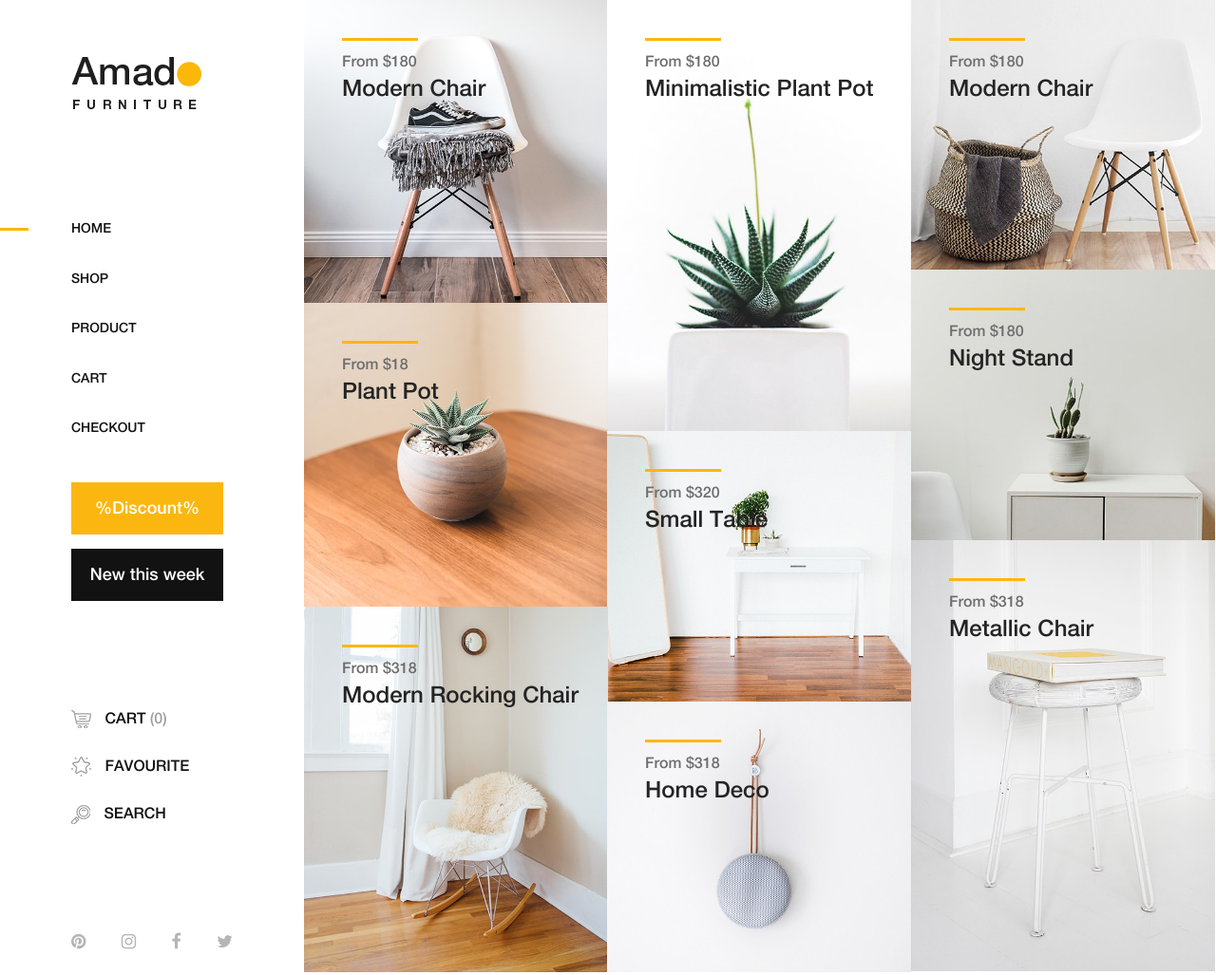
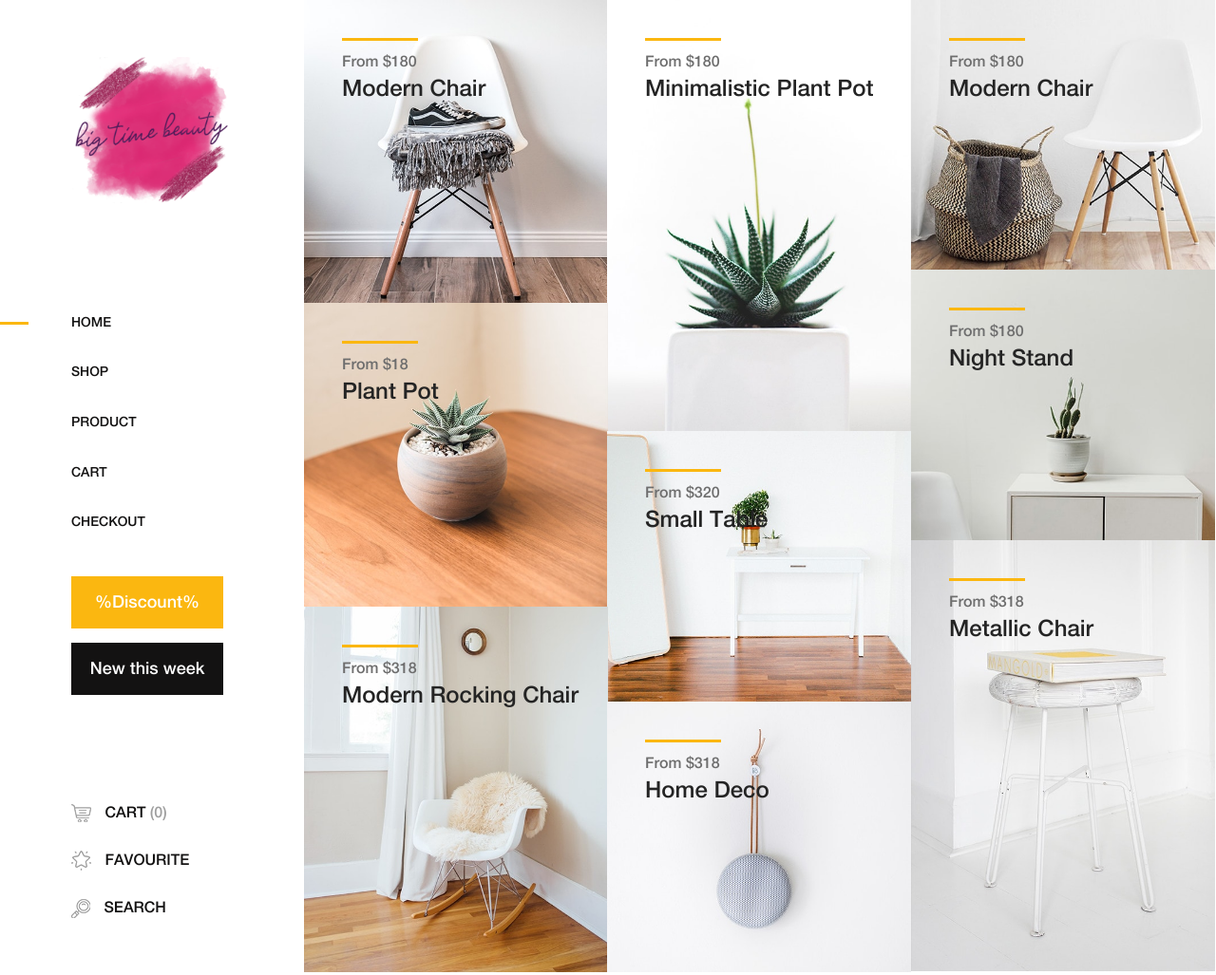
Before and after one commit to bigtimebeauty/btb, a plain HTML site: page index.html in a window 1280 px wide. Shown: the top 1027 px of the page at 95% size. Drawn offline with Linux system fonts and the light colour scheme.

Commit message:
Added Logos

```diff
--- a/index.html
+++ b/index.html
@@ -9,7 +9,7 @@
     <!-- The above 4 meta tags *must* come first in the head; any other head content must come *after* these tags -->
 
     <!-- Title  -->
-    <title>Amado - Furniture Ecommerce Template | Home</title>
+    <title>Big Time Beauty | Home</title>
 
     <!-- Favicon  -->
     <link rel="icon" href="img/core-img/favicon.ico">
@@ -48,7 +48,7 @@
         <div class="mobile-nav">
             <!-- Navbar Brand -->
             <div class="amado-navbar-brand">
-                <a href="index.html"><img src="img/core-img/logo.png" alt=""></a>
+                <a href="index.html"><img src="img/core-img/btb2.png" alt=""></a>
             </div>
             <!-- Navbar Toggler -->
             <div class="amado-navbar-toggler">
@@ -64,7 +64,7 @@
             </div>
             <!-- Logo -->
             <div class="logo">
-                <a href="index.html"><img src="img/core-img/logo.png" alt=""></a>
+                <a href="index.html"><img src="img/core-img/btb1.png" alt=""></a>
             </div>
             <!-- Amado Nav -->
             <nav class="amado-nav">
```
